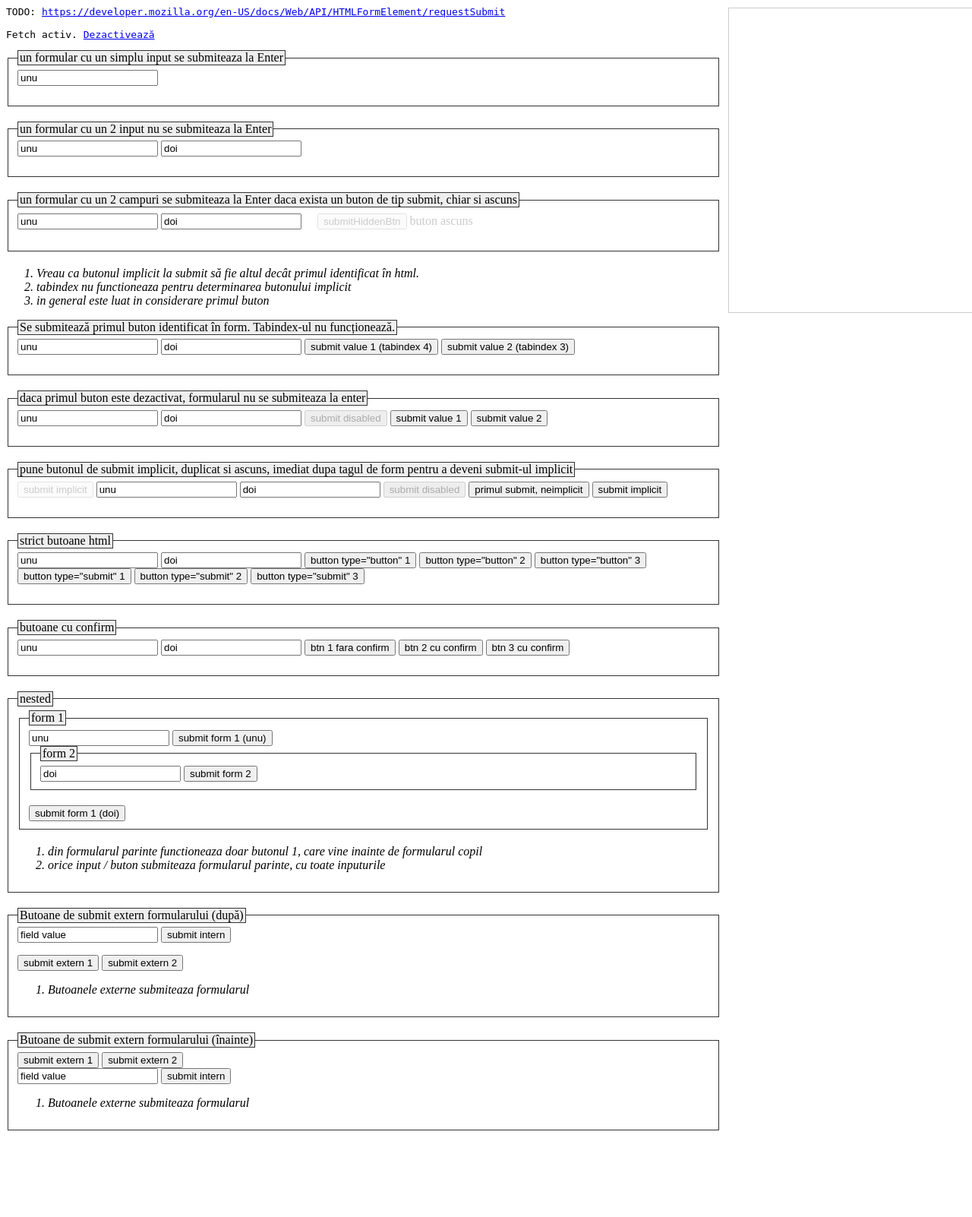
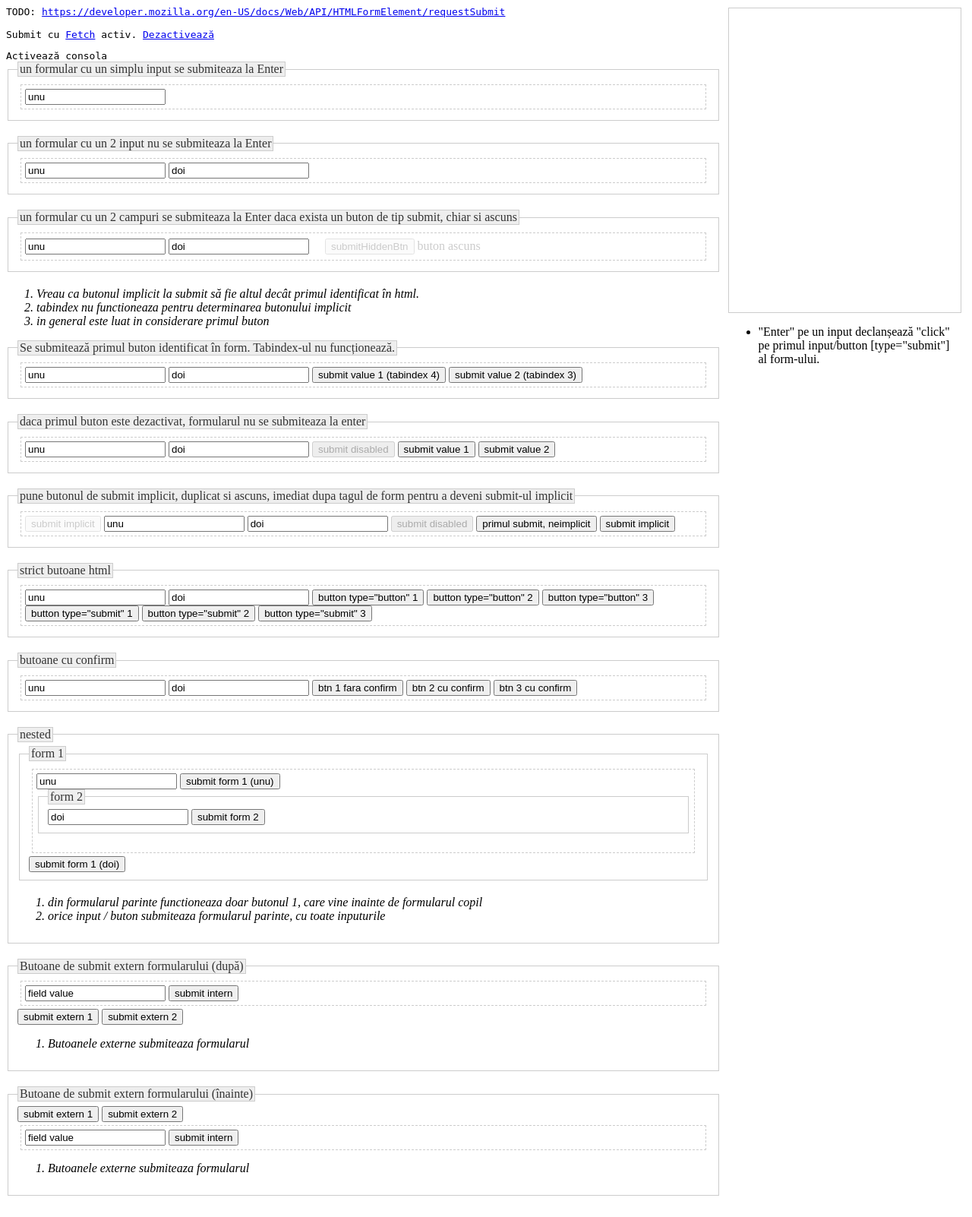
Before and after one commit to humeniuc/experiments, a PHP site: page /submit_btn/index.php?_enable_fetch=1 in a window 1280 px wide. Shown: the whole page at 76% size. Before the commit the page ends 1488 px from the top, so only its background shows below. Run offline with PHP 8.4, Linux system fonts and the light colour scheme.

Commit message:
interfață mai nice

```diff
--- a/form-submit/src/submit_btn/index.php
+++ b/form-submit/src/submit_btn/index.php
@@ -1,25 +1,32 @@
 <?php
 $form_action = './response.php';
 $form_target = "form_response_container";
+$useFetch = (isset($_GET['_enable_fetch']) && $_GET['_enable_fetch'] == 1);
 ?>
 <html>
 <head>
     <script src="https://code.jquery.com/jquery-2.2.4.js"></script>
     <script src="events.js?ts=1"></script>
 
-    <?php if (isset($_GET['_enable_fetch']) && $_GET['_enable_fetch'] == 1) { ?>
+    <?php if ($useFetch) { ?>
     <script src="enable_fetch.js"></script>
     <?php } ?>
 
     <style>
     legend {
         background-color:#eee;
-        border:1px solid #333;
+        border:1px solid #ccc;
+        color: #333;
     }
 
     fieldset {
-        border:1px solid #333;
+        border:1px solid #ccc;
         margin-bottom:20px;
+    }
+
+    form {
+        outline:1px dashed #ccc;
+        padding:5px; margin:5px;
     }
 
     .container {
@@ -34,11 +41,19 @@ $form_target = "form_response_container";
 
     .response {
         position:fixed;
-        width: 100%;
+        top: 10px;
+    }
+
+    .response iframe {
+        width: 95%;
         height: 50vh;
-        top: 10px;
         overflow: scroll;
         border: 1px solid #ccc;
+    }
+
+    .response .help {
+        width: 95%;
+        overflow: scroll;
     }
 
     </style>
@@ -48,13 +63,15 @@ $form_target = "form_response_container";
 <pre>
 TODO: <a href="https://developer.mozilla.org/en-US/docs/Web/API/HTMLFormElement/requestSubmit">https://developer.mozilla.org/en-US/docs/Web/API/HTMLFormElement/requestSubmit</a>
 
-<?php if (isset($_GET['_enable_fetch']) && $_GET['_enable_fetch'] == 1) { ?>
-Fetch activ. <a href="<?= $_SERVER['SCRIPT_NAME'] ?>">Dezactivează</a>
+<?php if ($useFetch) { ?>
+Submit cu <a href="https://developer.mozilla.org/en-US/docs/Web/API/Fetch_API/Using_Fetch" target="_blank">Fetch</a> activ. <a href="<?= $_SERVER['SCRIPT_NAME'] ?>">Dezactivează</a>
 <?php } else { ?>
 Submit normal <a href="<?= $_SERVER['SCRIPT_NAME'] ?>?_enable_fetch=1">Activează submit-ul cu fetch</a>
 <?php } ?>
 </pre>
-
+<code>
+Activează consola
+</code>
 
 <div class="container">
 <div class="forms">
@@ -263,8 +280,16 @@ Submit normal <a href="<?= $_SERVER['SCRIPT_NAME'] ?>?_enable_fetch=1">Activeaz
 </div>
 
 <div class="response_container">
-    <iframe class="response" id="form_response_container" name="form_response_container"></iframe>
-</div>
+    <div class="response">
+        <iframe id="form_response_container" name="form_response_container"></iframe>
+        <div class="help">
+            <ul>
+                <li>"Enter" pe un input declanșează "click" pe primul input/button [type="submit"] al form-ului.</li>
+                <?php if ($useFetch) { ?>
+                <?php } ?>
+            </ul>
+        </div>
+    </div>
 </div>
 
 </body>
```
Also changed, not shown: form-submit/src/submit_btn/events.js (+8 -1 lines).
